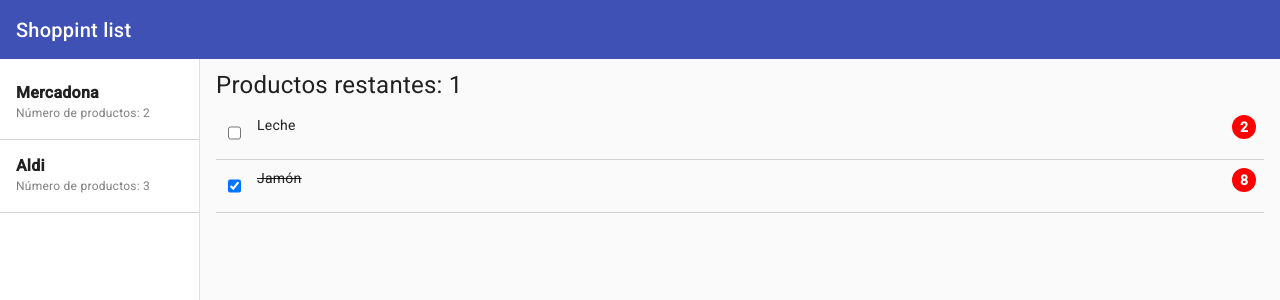
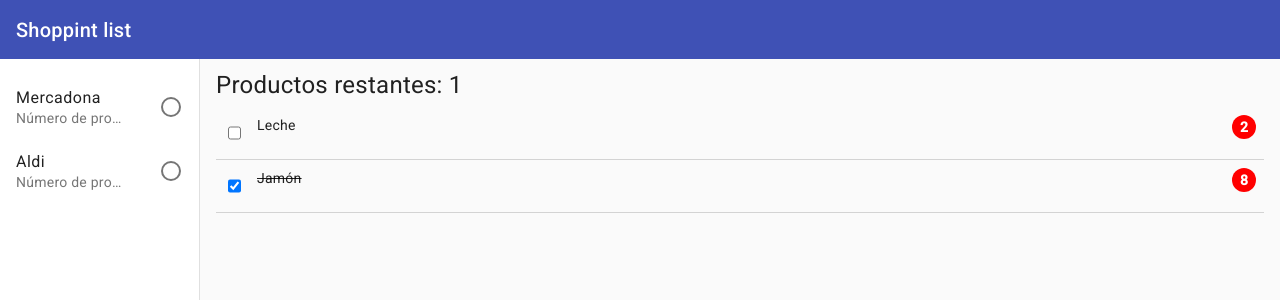
Before and after one commit to gerardoparrajc/proyecto-shopping-list, an Angular app: page / in a window 1280 px wide. Shown: the top 300 px of the page. Built offline with nearby package versions, Linux system fonts and the light colour scheme.

Commit message:
Añadidos componentes Material a las listas de la compra

```diff
--- a/src/app/listas-compra/item-lista-compra/item-lista-compra.component.html
+++ b/src/app/listas-compra/item-lista-compra/item-lista-compra.component.html
@@ -1,4 +1,4 @@
-<div class="item-listas-compra">
-  <p class="nombre">{{ datosLista.nombre }}</p>
-  <p class="totalItems">Número de productos: {{ datosLista.productos.length }}</p>
-</div>
+<mat-list-option>
+  <span matListItemTitle>{{ datosLista.nombre }}</span>
+  <span matListItemLine>Número de productos: {{ datosLista.productos.length }}</span>
+</mat-list-option>
--- a/src/app/listas-compra/item-lista-compra/item-lista-compra.component.scss
+++ b/src/app/listas-compra/item-lista-compra/item-lista-compra.component.scss
@@ -1,23 +1,5 @@
-.item-listas-compra {
-  border-bottom: 1px solid lightgrey;
-  padding: 16px;
-  cursor: pointer;
-
-  &:hover {
+:host(.active) {
+  .item-listas-compra {
     background-color: #f1e3fb;
   }
-
-  p {
-    margin: 0;
-
-    &.nombre {
-      font-weight: 600;
-      font-size: 16px;
-    }
-
-    &.totalItems {
-      font-size: 12px;
-      color: grey;
-    }
-  }
 }
--- a/src/app/listas-compra/listas-compra.component.html
+++ b/src/app/listas-compra/listas-compra.component.html
@@ -1,5 +1,8 @@
-<ul>
-  <li *ngFor="let lista of listas">
-    <app-item-lista-compra  [datosLista]="lista" (click)="seleccionarLista(lista.id)"></app-item-lista-compra>
-  </li>
-</ul>
+<mat-selection-list [multiple]="false">
+  <app-item-lista-compra
+    *ngFor="let lista of listas"
+    [datosLista]="lista"
+    (click)="seleccionarLista(lista.id)"
+    [ngClass]="estaSeleccionada(lista.id) ? 'active' : ''"
+  ></app-item-lista-compra>
+</mat-selection-list>
--- a/src/app/listas-compra/listas-compra.component.ts
+++ b/src/app/listas-compra/listas-compra.component.ts
@@ -15,6 +15,10 @@ export class ListasCompraComponent {
     this.listaSeleccionada.emit(this.seleccionada);
   }
 
+  estaSeleccionada(id: number): boolean {
+    return id === this.seleccionada;
+  }
+
 
 
 }
```
